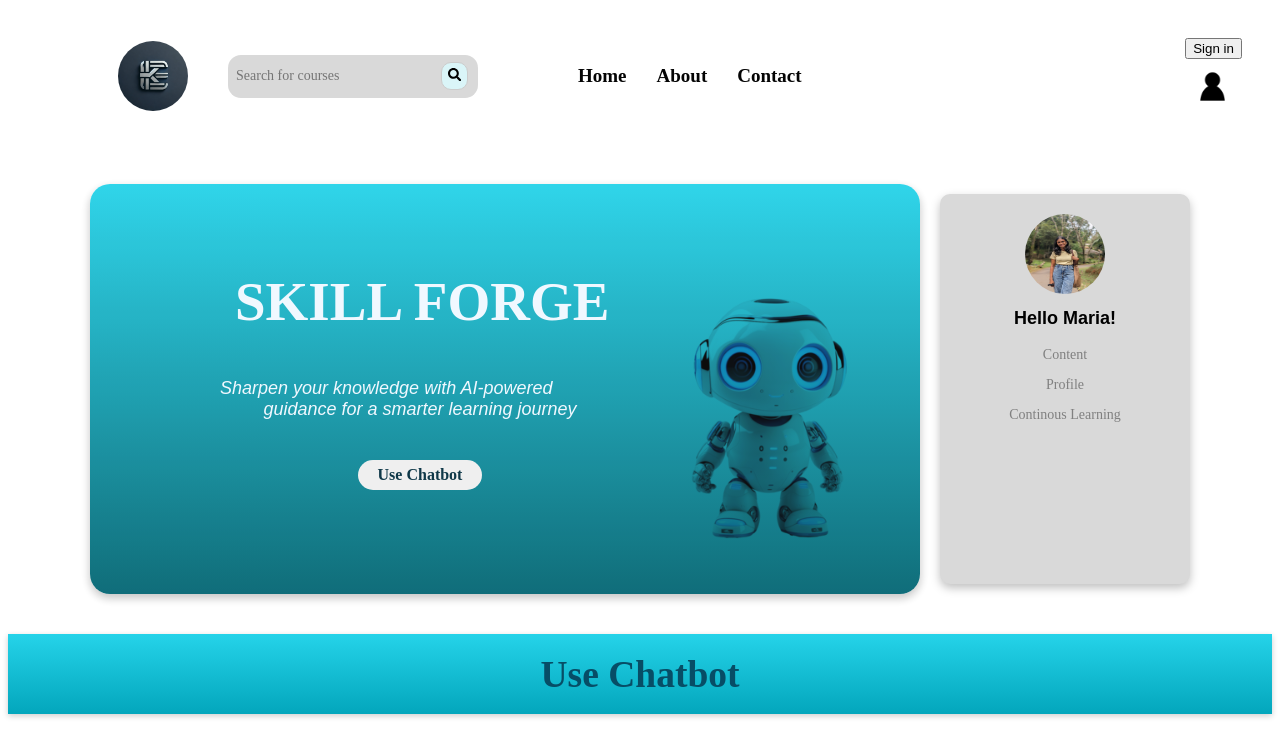
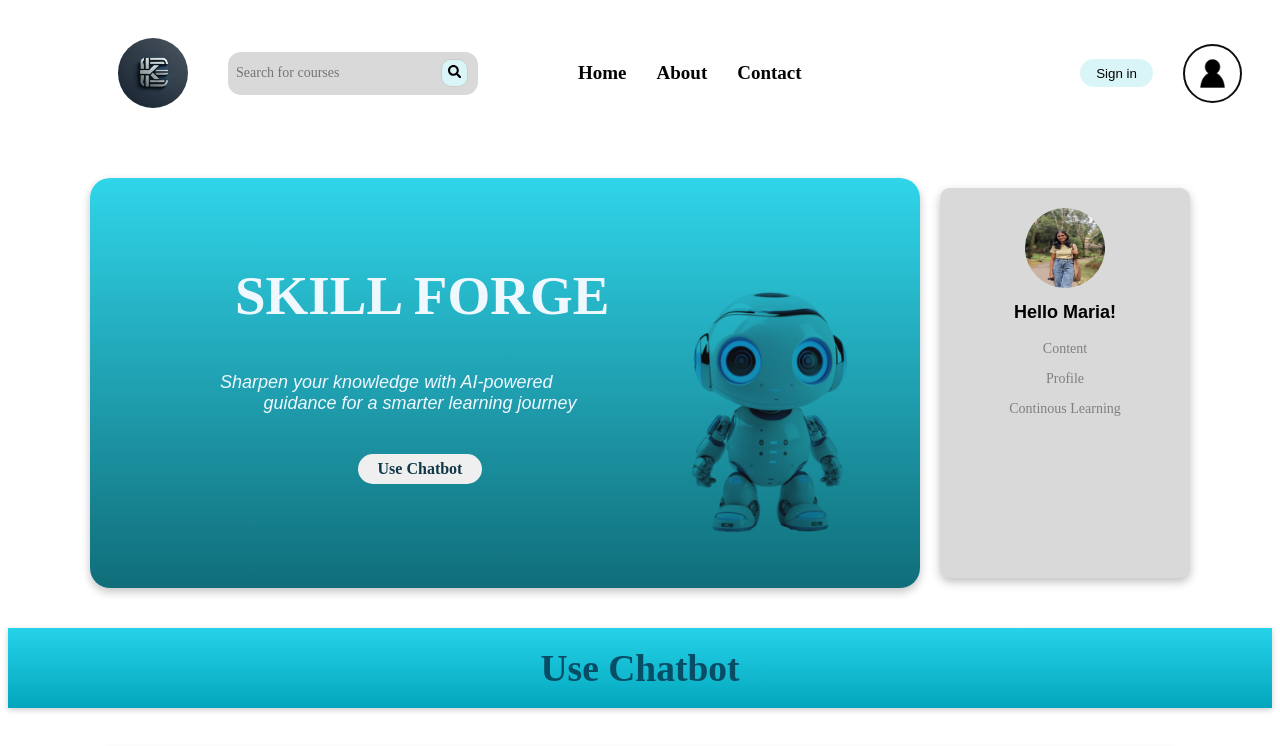
Before and after one commit to Bhanuka10/Capstone, a React (Vite) app in the folder KnowEdge-app/: page /myprofile in a window 1280 px wide. Shown: the top 746 px of the page. Built offline with nearby package versions, Linux system fonts and the light colour scheme.

Commit message:
final css part for nav bar
align the login button perfectly and add color perfectly

```diff
--- a/KnowEdge-app/src/Components/Navbar/Navbar.css
+++ b/KnowEdge-app/src/Components/Navbar/Navbar.css
@@ -29,6 +29,8 @@
     height: auto;
     vertical-align: top;
     cursor: pointer;
+    border: solid 2px #0f0f0f;
+    border-radius: 40px;
 }
 
 .menu {
@@ -115,3 +117,29 @@
 .search-results ul li:hover {
     background-color: #f0f0f0;
 }
+.second{
+    display: flex;
+    align-items: center;
+    justify-content: center;
+    gap: 30px;
+}
+.login-btn{
+    background-color: #DAF5F8;
+    color: black;
+    padding: 5px 10px;
+    border-radius: 20px;
+}
+.login-btn:hover{
+    background-color: #a0def5;
+    color: black;
+    cursor: pointer;}
+    .login-btn button{
+        background-color: #DAF5F8;
+        color: black;
+        border: none;
+    }
+    .login-btn button:hover{
+        background-color: #a0def5;
+        color: black;
+        cursor: pointer;
+    }
```
